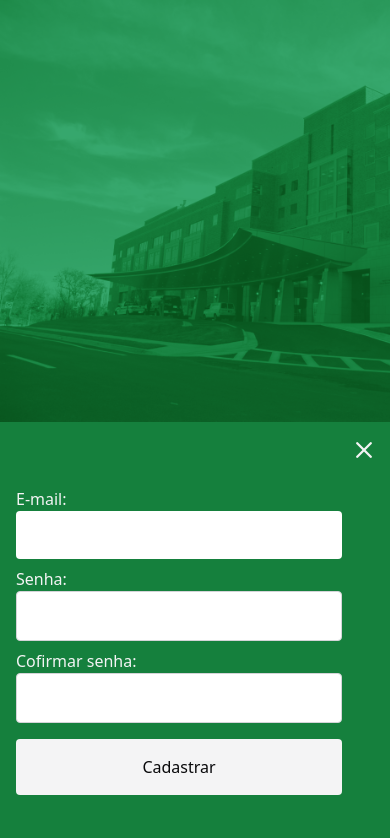
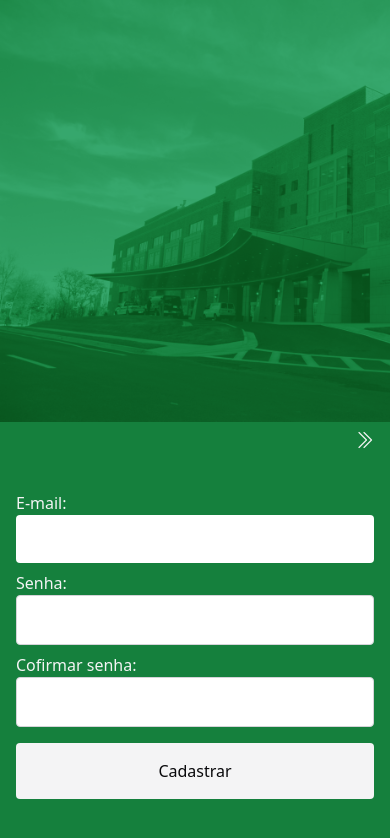
Before and after one commit to inb4iba/fmt-LABMedication, an Angular app: page /login in a window 390 px wide. Both pictures are taken after a click on the button "Criar Conta". Shown: the top 838 px of the page. Built offline with nearby package versions, Linux system fonts and the light colour scheme.

Commit message:
fix register layout on mobile

```diff
--- a/src/app/pages/login/register/register.component.html
+++ b/src/app/pages/login/register/register.component.html
@@ -5,14 +5,21 @@
   }"
   class="absolute bg-green-700 inset-0 transition-all duration-700 flex flex-col justify-center"
 >
-  <button (click)="goToLogin()" class="absolute top-2 right-2">
-    <i class="bi bi-x text-4xl text-zinc-100"></i>
-  </button>
-  <div class="flex flex-col items-center overflow-auto">
+  <div
+    class="absolute bg-green-700 flex left-0 top-0 right-0 p-1 pr-4 justify-end items-center"
+  >
+    <button (click)="goToLogin()" class="flex items-center">
+      <i class="bi bi-x hidden md:inline text-4xl text-zinc-100"></i>
+      <i
+        class="bi bi-chevron-double-right md:hidden ml-3 text-xl text-zinc-100"
+      ></i>
+    </button>
+  </div>
+  <div class="flex flex-col items-center overflow-auto mt-6">
     <form
       [formGroup]="registerForm"
       (ngSubmit)="register()"
-      class="flex flex-col gap-2 w-full p-4 md:w-2/3 lg:1/2 pr-12 mt-4 md:p-0"
+      class="flex flex-col gap-2 w-full p-4 md:w-2/3 lg:1/2 md:p-0"
     >
       <div class="flex flex-col">
         <label for="email" class="text-zinc-100">E-mail:</label>
```
